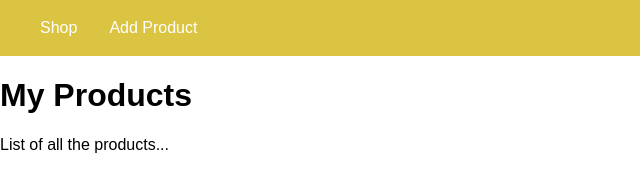
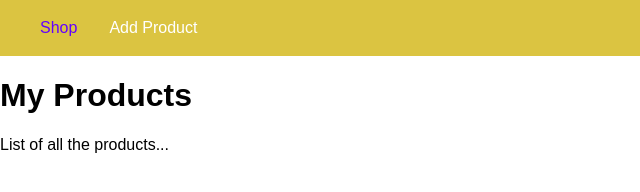
Before and after one commit to jerome-shiftleft/express-js, a website: page views/shop.html in a window 1280 px wide. Shown: the top 192 px of the page, 0-640 px from the left. Drawn offline with Linux system fonts and the light colour scheme.

Commit message:
styling progress

```diff
--- a/views/shop.html
+++ b/views/shop.html
@@ -51,7 +51,7 @@
   <header class="main-header">
     <nav class="main-header__nav">
       <ul class="main-header__item-list">
-        <li class="main-header__item"><a href="/">Shop</a></li>
+        <li class="main-header__item"><a class="active" href="/">Shop</a></li>
         <li class="main-header__item"><a href="/admin/add-product">Add Product</a></li>
       </ul>
     </nav>
```
